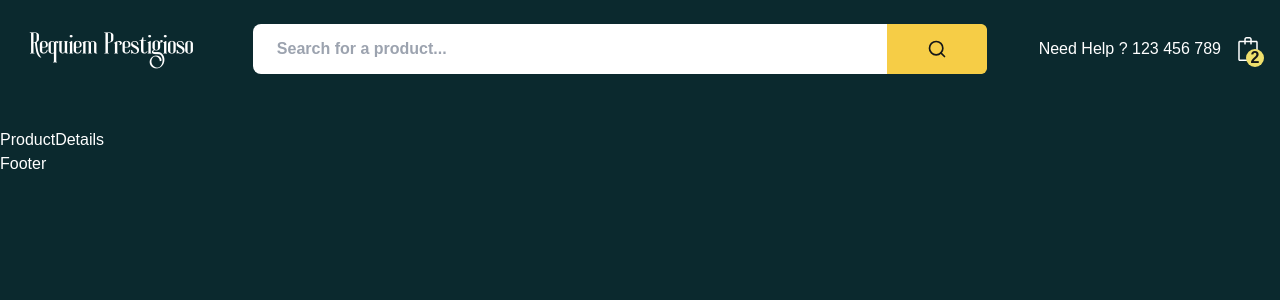
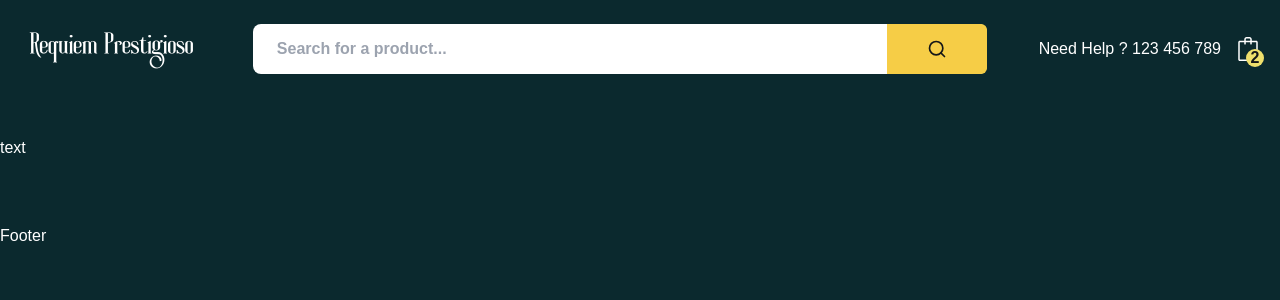
Before and after one commit to YanisMorzak/Requiem-prestigioso, a React (Create React App) app: page /product/1 in a window 1280 px wide. Shown: the top 300 px of the page. Built offline with nearby package versions, Linux system fonts and the light colour scheme; no server answers; a web font is replaced by a local one.

Commit message:
🚧      F05-ProductDetails: get product data base on the id

```diff
--- a/src/components/Hero/CategoryNav.jsx
+++ b/src/components/Hero/CategoryNav.jsx
@@ -4,7 +4,7 @@ import { Link } from "react-router-dom";
 
 export default function CategoryNav() {
   const { data } = useFetch("/categories/");
-  console.log(data);
+
   return (
     <aside className="hidden xl:flex">
       <div className="bg-emeraude flex flex-col w-[286px] h-[500px] rounded-[8px] overflow-hidden">
--- a/src/pages/ProductDetails.jsx
+++ b/src/pages/ProductDetails.jsx
@@ -1,5 +1,20 @@
 import React from "react";
+import { useParams } from "react-router-dom";
+import useFetch from "../hooks/useFetch";
 
 export default function ProductDetails() {
-  return <div>ProductDetails</div>;
+  const { id } = useParams();
+
+  //  get product data base on the id
+  const { data } = useFetch(`/products?populate=*&filters[id][$eq]=${id}`);
+  console.log("data: ", data);
+
+  return (
+    <div className="mb-16 pt-44 lg:pt-[30px] xl:pt-2">
+      <div className="container mx-auto">
+        {/* text */}
+        <div>text</div>
+      </div>
+    </div>
+  );
 }
--- a/src/pages/Search.jsx
+++ b/src/pages/Search.jsx
@@ -13,7 +13,6 @@ export default function Search() {
   const { data } = useFetch(
     `/products?populate=*&filters[title][$contains]=${searchTerm}`
   );
-  console.log(data);
 
   return (
     <div className="mb-[30px] pt-40 lg:pt-2">
```
